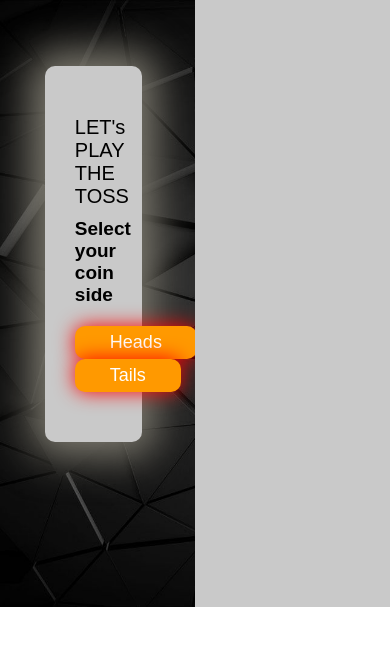
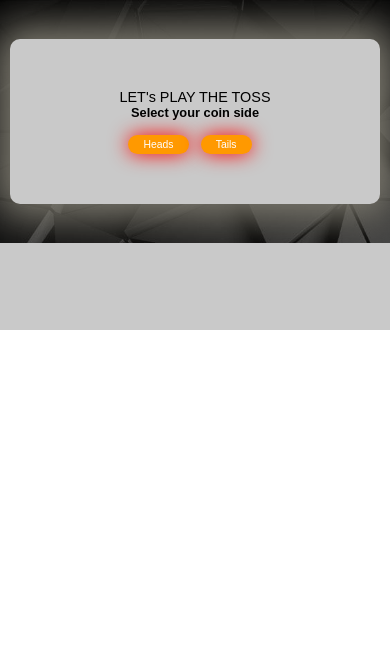
Before and after one commit to junaidkhatri56/Toss-App, a plain HTML site: page toss.html in a window 390 px wide. Drawn offline with Linux system fonts and the light colour scheme.

Commit message:
responsive done

```diff
--- a/style.css
+++ b/style.css
@@ -1,65 +1,65 @@
-*{
+/* Base Styles */
+* {
     margin: 0;
     padding: 0;
     box-sizing: border-box;
 }
-html{
+
+html {
     font-size: 62.5%;
     font-family: sans-serif;
 }
-body{
+
+body {
     text-align: center;
 }
+
 a {
     text-decoration: none;
     color: white;
 }
 
-
-
-
-
-
-
-.main-img{
+/* Main Image Section */
+.main-img {
     position: relative;
 }
+
 .main-img img {
     width: 100%;
     height: 607px;
     cursor: pointer;
 }
+
 button.start {
-    position: absolute !important;
-    top: 470px !important;
-    left: 590px !important;
-    padding: 6px 35px !important;
-    font-size: 1.8rem !important;
-    background-color: #ff9900 !important;
-    border: none !important;
-    border-radius: 10px !important;
-    box-shadow: 3px 4px 22px 3px red !important;
-    color: white !important;
+    position: absolute;
+    top: 470px;
+    left: 50%;
+    transform: translateX(-50%);
+    padding: 6px 35px;
+    font-size: 1.8rem;
+    background-color: #ff9900;
+    border: none;
+    border-radius: 10px;
+    box-shadow: 3px 4px 22px 3px red;
+    color: white;
     cursor: pointer;
 }
 
-
-
-
-
-
-.main-div{
+/* Toss Game Section */
+.main-div {
     display: flex;
     justify-content: space-evenly;
     flex-wrap: wrap;
     align-items: center;
 }
+
 .left {
     width: 50%;
     height: 607px;
     background-image: url(./images/a4a2010f8ce1ddb9e4e72990bc6b8c70.jpg);
     background-size: cover;
 }
+
 .left-side {
     padding: 50px 30px;
     background-color: #c9c9c9;
@@ -69,61 +69,131 @@ button.start {
     margin: 34% 0 0 23%;
     box-shadow: 0px 0px 40px 15px #7e7b70;
 }
+
 .left-side h1 {
     font-size: 2rem;
     font-weight: 500;
     font-family: sans-serif;
 }
+
 .left-side p {
     font-size: 2.2rem;
     font-weight: 800;
 }
-.left-side p {
-    font-size: 1.9rem;
-    font-weight: 800;
-    margin: 10px 0 20px;
+
+.left-side p, .right-side p {
+    margin-bottom: 15px;
 }
-button.head {
-    padding: 6px 35px !important;
-    font-size: 1.8rem !important;
-    background-color: #ff9900 !important;
-    border: none !important;
-    border-radius: 10px !important;
-    box-shadow: 0px 0px 20px 0px red !important;
-    color: white !important;
+
+button.head,
+button.tail {
+    padding: 6px 35px;
+    font-size: 1.8rem;
+    background-color: #ff9900;
+    border: none;
+    border-radius: 10px;
+    box-shadow: 0px 0px 20px 0px red;
+    color: white;
     cursor: pointer;
     margin-right: 10px;
 }
-button.tail {
-    padding: 6px 35px !important;
-    font-size: 1.8rem !important;
-    background-color: #ff9900 !important;
-    border: none !important;
-    border-radius: 10px !important;
-    box-shadow: 0px 0px 20px 0px red !important;
-    color: white !important;
-    cursor: pointer;
-}
+
 .right {
     width: 50%;
     height: 607px;
     background-color: #c9c9c9;
 }
+
 .right img#image {
     width: 200px;
 }
+
 .right-side {
     width: 50%;
     border: none;
     margin: 25% 0 0 23%;
 }
-.right-side p#choose{
+
+.right-side p#choose,
+.right-side p#result {
     font-size: 2rem;
     font-weight: 800;
     margin-bottom: 15px;
 }
-.right-side p#result{
-    font-size: 2rem;
-    font-weight: 500;
-    margin-bottom: 15px;
+
+/* Responsive Media Queries */
+@media (max-width: 1024px) {
+    .left, .right {
+        width: 100%;
+        height: auto;
+    }
+
+    .left-side {
+        width: 80%;
+        margin: 20% auto;
+    }
+
+    .right-side {
+        width: 80%;
+        margin: 15% auto;
+    }
+    .left-side p, .right-side p {
+        font-size: 1.6rem;
+        margin-bottom: 15px;
+    }
+
+    button.start {
+        font-size: 1.6rem;
+    }
+
+    button.head, button.tail {
+        font-size: 1.6rem;
+        padding: 5px 25px;
+    }
 }
+
+@media (max-width: 768px) {
+    .left-side, .right-side {
+        width: 90%;
+    }
+
+    .left-side h1 {
+        font-size: 1.8rem;
+    }
+
+    .left-side p, .right-side p {
+        font-size: 1.6rem;
+        margin-bottom: 15px;
+    }
+
+    button.head, button.tail {
+        font-size: 1.5rem;
+        padding: 5px 20px;
+    }
+
+    button.start {
+        font-size: 1.4rem;
+        padding: 5px 20px;
+    }
+}
+
+@media (max-width: 480px) {
+    html {
+        font-size: 50%;
+    }
+
+    .left-side, .right-side {
+        width: 95%;
+        margin: 10% auto;
+    }
+
+    button.head, button.tail {
+        padding: 4px 15px;
+        font-size: 1.3rem;
+    }
+
+    button.start {
+        padding: 4px 15px;
+        font-size: 1.2rem;
+    }
+}
```
